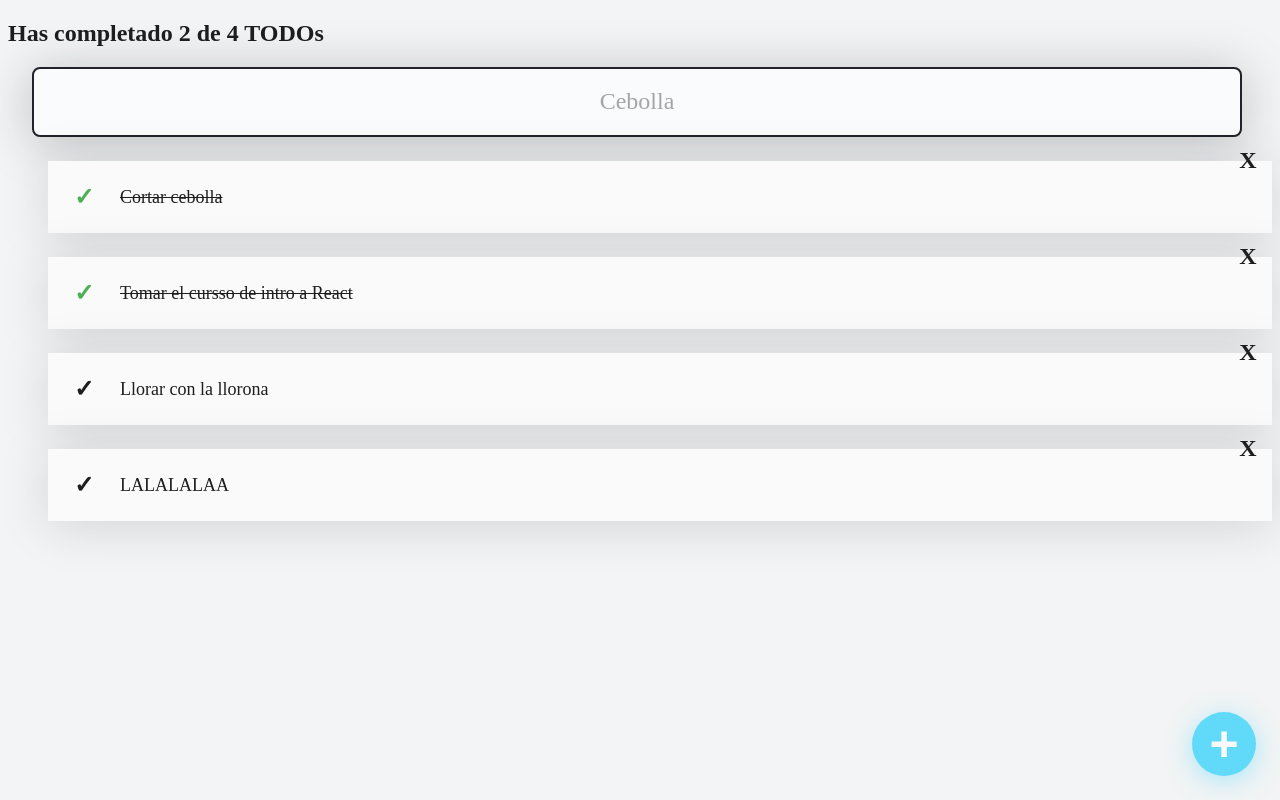
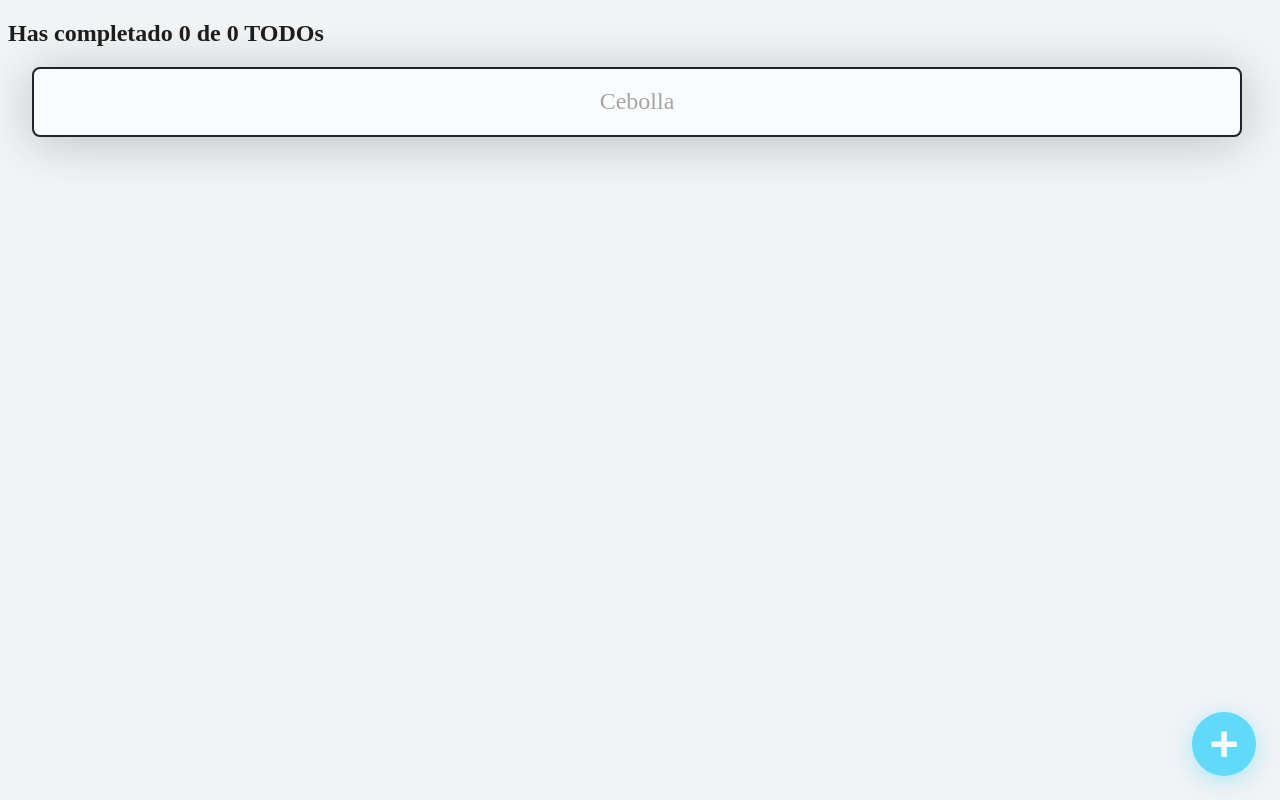
Before and after one commit to Hernan-Hernandezz/introducion_react, a React app: page / in a window 1280 px wide. Built offline with nearby package versions, Linux system fonts and the light colour scheme.

Commit message:
localStorage cargado a aplicacion

```diff
--- a/src/App.jsx
+++ b/src/App.jsx
@@ -5,15 +5,24 @@ import { TodoItem } from "@components/TodoItem.jsx";
 import { TodoSearch } from "@components/TodoSearch.jsx";
 import { CreateTodoButton } from "@components/CreateTodoButton";
 
-const todos = [
-  { text: "Cortar cebolla", completed: true },
-  { text: "Tomar el cursso de intro a React", completed: true },
-  { text: "Llorar con la llorona", completed: false },
-  { text: "LALALALAA", completed: false },
+const defaultTodos = [
+  { text: "Cortar cebolla", completed: true, key: 1 },
+  { text: "Tomar el cursso de intro a React", completed: true, key: 2 },
+  { text: "Llorar con la llorona", completed: false, key: 3 },
+  { text: "LALALALAA", completed: false, key: 4 },
 ];
 const App = () => {
+  const localStorageTodos = localStorage.getItem("TODOS_V1");
+  let parcedTodos;
+  if (!localStorageTodos) {
+    localStorage.setItem("TODOS_V1", JSON.stringify([]));
+    parcedTodos = [];
+  } else {
+    parcedTodos = JSON.parse(localStorageTodos);
+  }
+
   const [search, setSearch] = React.useState("");
-  //const [totalTodos, setTotalTodos] = React.useState("");
+  const [todos, setTodos] = React.useState(parcedTodos);
   //const [todoCompleted, setTodoCompleted] = React.useState("");
   const todoCompleted = todos.filter((todo) => !!todo.completed).length;
   const totalTodos = todos.length;
@@ -21,7 +30,13 @@ const App = () => {
     const text = todo.text.toLowerCase();
     if (text.includes(search.toLowerCase())) {
       return (
-        <TodoItem key={todo.text} text={todo.text} completed={todo.completed} />
+        <TodoItem
+          key={todo.key}
+          text={todo.text}
+          completed={todo.completed}
+          todos={todos}
+          setTodos={setTodos}
+        />
       );
     }
   };
--- a/src/components/TodoItem.jsx
+++ b/src/components/TodoItem.jsx
@@ -1,14 +1,26 @@
 import React from "react";
 import "@styles/TodoItem.scss";
-const TodoItem = ({ text, completed }) => {
+const TodoItem = ({ text, completed, todos, setTodos }) => {
   const onComplete = () => {
-    console.log(`ya completaste el ToDo ${text}`);
+    const todosIndex = todos.findIndex((todo) => todo.text === text);
+    const newTodos = [...todos];
+    if (!newTodos[todosIndex].completed) {
+      newTodos[todosIndex].completed = true;
+    } else {
+      newTodos[todosIndex].completed = false;
+    }
+    localStorage.setItem("TODOS_V1", JSON.stringify(newTodos));
+    setTodos(newTodos);
   };
   const onDelete = () => {
-    console.log(`eliminaste el  ToDo ${text}`);
+    const todosIndex = todos.findIndex((todo) => todo.text === text);
+    const newTodos = [...todos];
+    newTodos.splice(todosIndex, 1);
+    localStorage.setItem("TODOS_V1", JSON.stringify(newTodos));
+    setTodos(newTodos);
   };
   return (
-    <li className="TodoItem">
+    <li className="TodoItem" key={text}>
       <span className="Icon Icon-delete" onClick={onDelete}>
         X
       </span>
```
